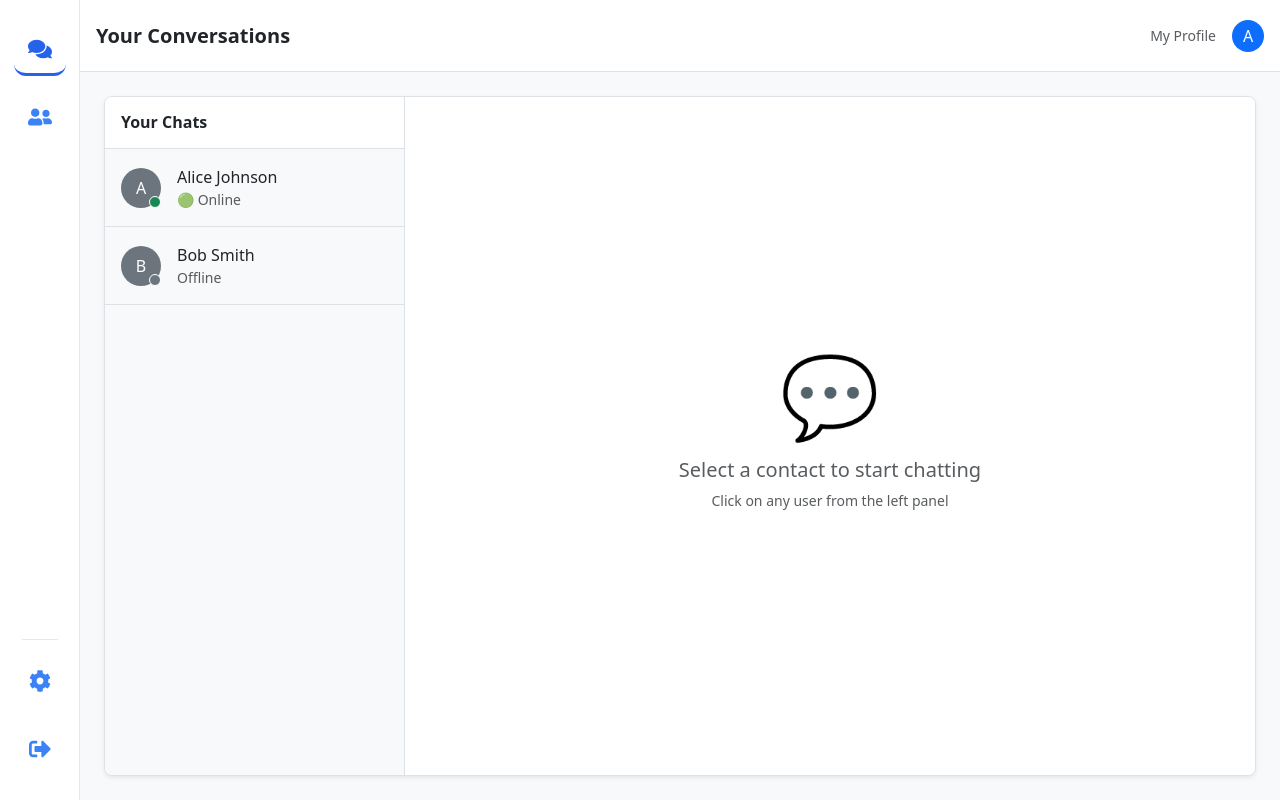
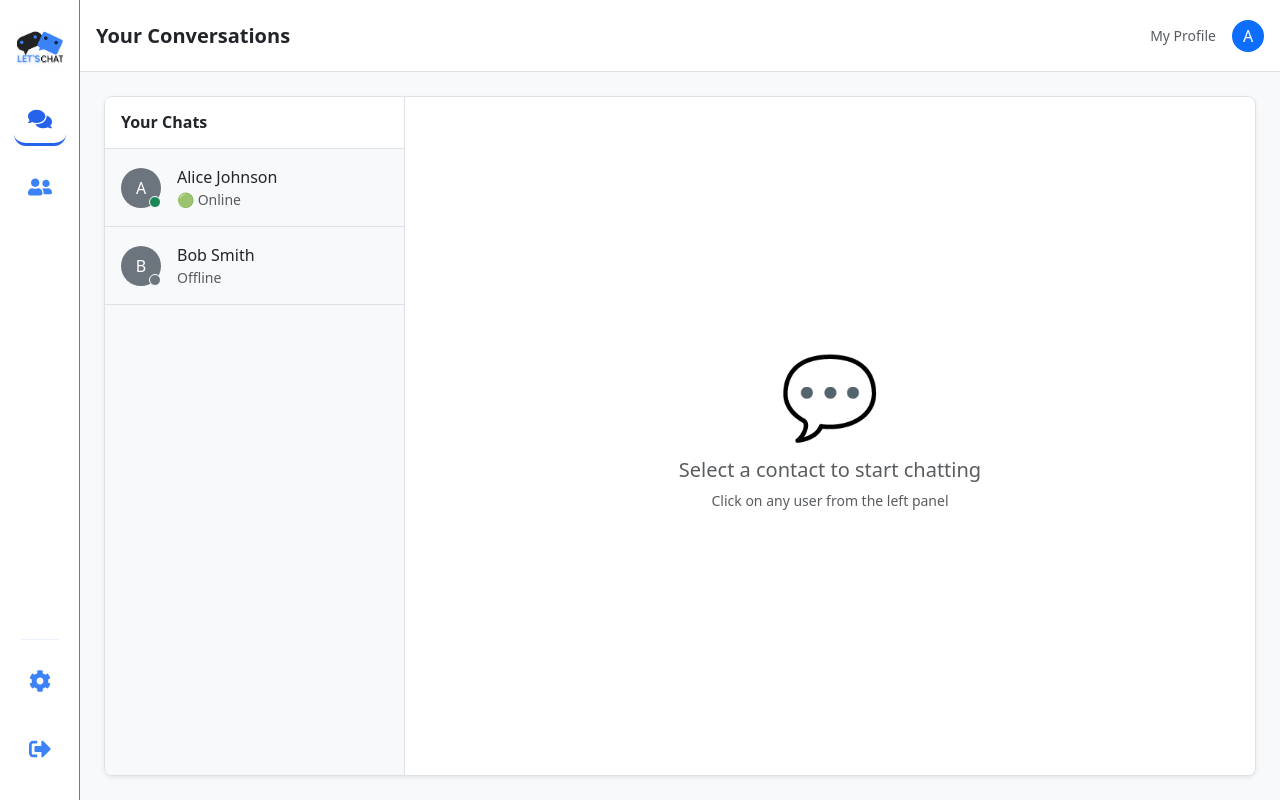
Before and after one commit to TshiamoMogolane/ChatSystem, a React (Vite) app in the folder ChatSystem/chat-system-fe/: page /dashboard in a window 1280 px wide. Built offline with nearby package versions, Linux system fonts and the light colour scheme.

Commit message:
Uodated a system logo on side sibar

```diff
--- a/ChatSystem/chat-system-fe/src/components/layout/Sidebar.tsx
+++ b/ChatSystem/chat-system-fe/src/components/layout/Sidebar.tsx
@@ -1,4 +1,6 @@
 import { FaComments, FaUserFriends, FaCog, FaSignOutAlt } from 'react-icons/fa';
+// 👇 Optional: if you want a placeholder icon for the logo
+// import { FaCommentDots } from 'react-icons/fa';
 
 interface SidebarProps {
   activeTab: string;
@@ -11,14 +13,29 @@ export default function Sidebar({ activeTab, setActiveTab }: SidebarProps) {
       className="d-flex flex-column align-items-center py-4"
       style={{
         width: '80px',
-        height: '100vh',
-        backgroundColor: '#ffffff', // clean white, matching your auth container
-        borderRight: '1px solid var(--border)',
-        justifyContent: 'space-between', // pushes top and bottom sections apart
+        height: '100%',           // ✅ Use 100% to fill the parent row
+        backgroundColor: '#ffffff',
+        borderRight: '1px solid var(--primary)', // Blue border (or var(--border) if you prefer)
+        justifyContent: 'space-between',
       }}
     >
-      {/* ----- TOP SECTION: Chats & Friends ----- */}
+      {/* ----- TOP SECTION: Logo + Chats & Friends ----- */}
       <div className="d-flex flex-column align-items-center gap-3">
+
+        {/* 🖼️ LOGO – place your own image here */}
+        <img
+          src="../public/logo.png"         // 👈 put your logo in public/logo.png
+          alt="App Logo"
+          style={{
+            width: '46px',
+            height: '46px',
+            objectFit: 'cover',
+            marginBottom: '8px',    // extra space below logo
+          }}
+        />
+        {/* If you don't have a logo yet, you can use an icon: */}
+        {/* <FaCommentDots size={32} color="var(--primary)" style={{ marginBottom: '8px' }} /> */}
+
         {/* Chat Button */}
         <button
           onClick={() => setActiveTab('chat')}
@@ -40,33 +57,22 @@ export default function Sidebar({ activeTab, setActiveTab }: SidebarProps) {
 
       {/* ----- BOTTOM SECTION: Settings & Logout ----- */}
       <div className="d-flex flex-column align-items-center gap-3">
-        {/* Separator Line */}
         <div
           style={{
             width: '36px',
             height: '1px',
-            backgroundColor: 'var(--border)',
+            backgroundColor: 'var(--primary-light)',
           }}
         />
-
-        {/* Settings Button */}
         <button
-          onClick={() => {
-            // TODO: Open settings modal or navigate
-            console.log('Settings clicked');
-          }}
+          onClick={() => console.log('Settings clicked')}
           className="sidebar-btn"
           title="Settings"
         >
           <FaCog size={22} />
         </button>
-
-        {/* Logout Button */}
         <button
-          onClick={() => {
-            // TODO: Handle logout (clear token, redirect)
-            console.log('Logout clicked');
-          }}
+          onClick={() => console.log('Logout clicked')}
           className="sidebar-btn"
           title="Logout"
         >
```
